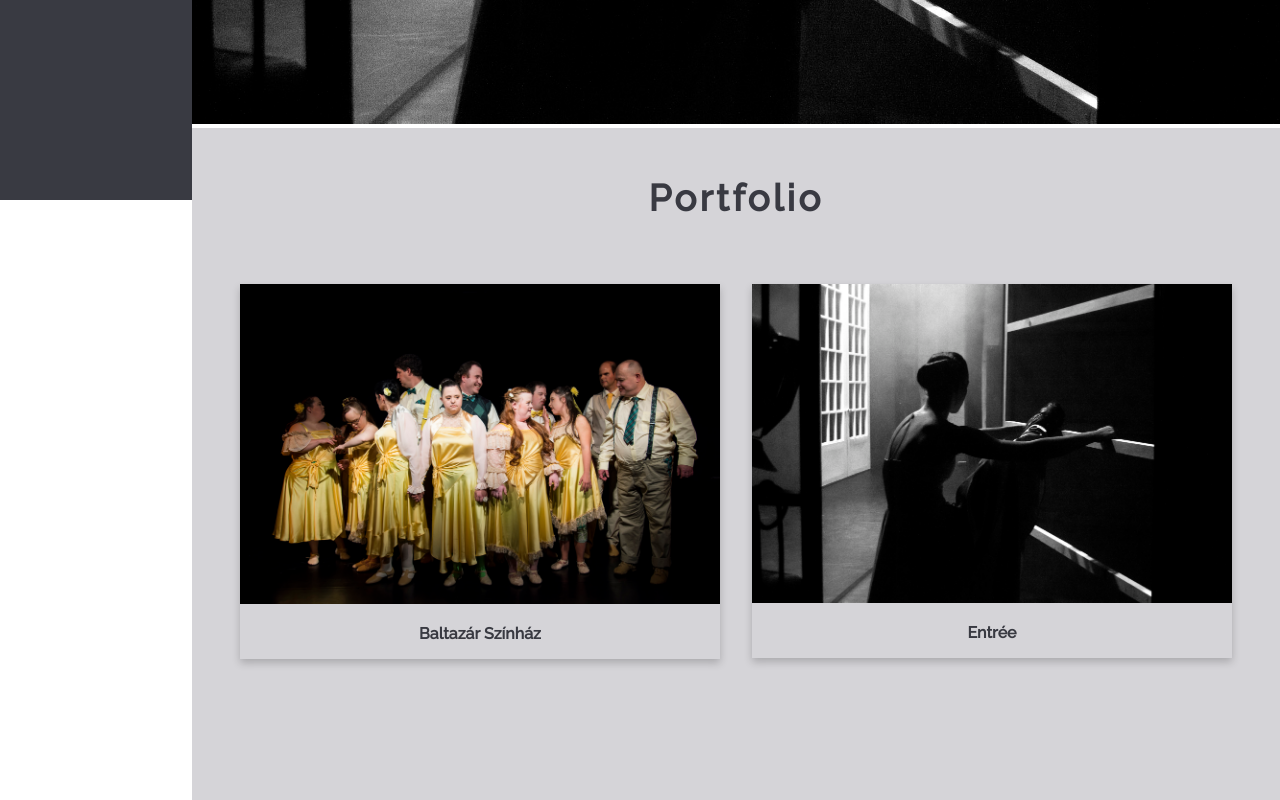
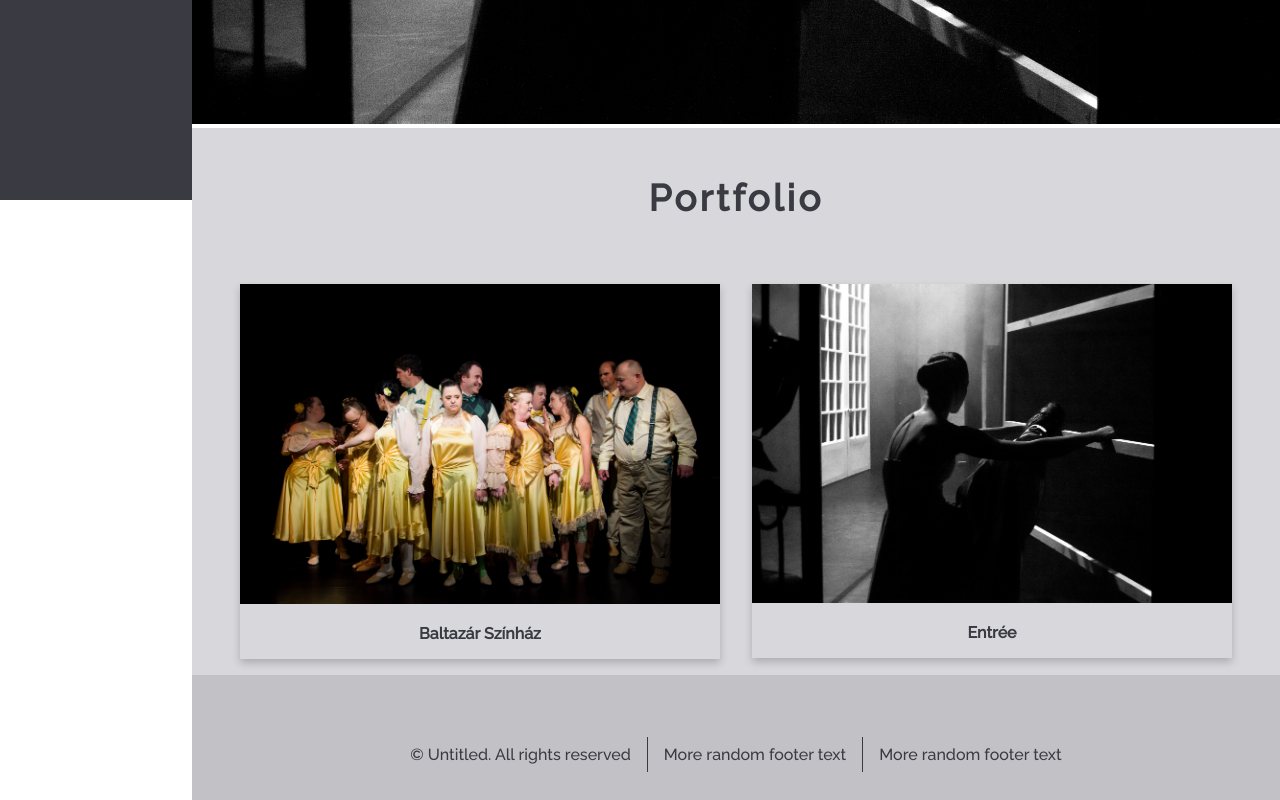
Before and after one commit to gaKoltai/photoPortfolio, a React (Create React App) app: page / in a window 1280 px wide. Shown: the part 600-1400 px from the top of the page. Built offline with nearby package versions, Linux system fonts and the light colour scheme.

Commit message:
Added height and color options as props

```diff
--- a/src/components/main-site/Hero.tsx
+++ b/src/components/main-site/Hero.tsx
@@ -1,10 +1,15 @@
 import React, { ReactNode } from "react";
 import styled from "styled-components";
 
+interface StyleProps {
+    large?: boolean;
+    dark?: boolean;
+}
+
 const StyledHero = styled.div`
-    height: 85vh;
+    height: ${(props: StyleProps) => (props.large ? "100vh" : "auto")};
     width: 100%;
-    background-color: #d5d4d8;
+    background-color: ${(props: StyleProps) => (props.dark ? "#d5d4d8" : "#D8D7DB")};
     display: flex;
     flex-direction: column;
     justify-content: flex-start;
@@ -14,10 +19,16 @@ const StyledHero = styled.div`
 interface Props {
     children?: ReactNode;
     id?: string;
+    large?: boolean;
+    dark?: boolean;
 }
 
 const Hero = (props: Props) => {
-    return <StyledHero id={props.id}>{props.children}</StyledHero>;
+    return (
+        <StyledHero large={props.large} dark={props.dark} id={props.id}>
+            {props.children}
+        </StyledHero>
+    );
 };
 
 export default Hero;
```
